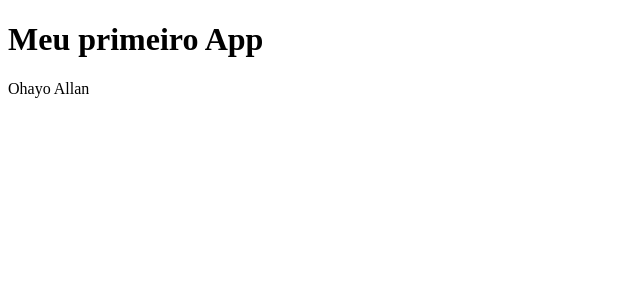
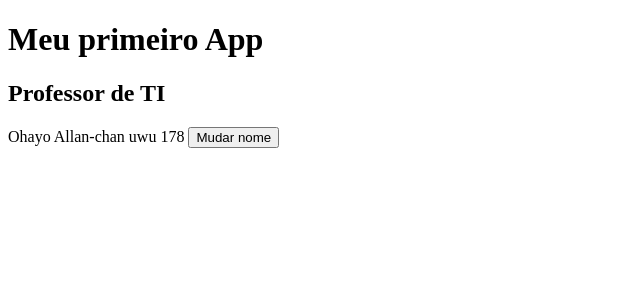
Before and after one commit to AlephGoldstein/primeiro_app, a React (Create React App) app: page / in a window 1280 px wide. Shown: the top 300 px of the page, without its empty margins (0-640 px from the left). Built offline with nearby package versions, Linux system fonts and the light colour scheme.

Commit message:
changes 28/06 12

```diff
--- a/src/App.js
+++ b/src/App.js
@@ -1,9 +1,19 @@
 import MostraNome from "./components/MostraNome"
+import { useState } from "react";
 function App() {
+  const [pessoa, setPessoa] = useState("Professor de TI")
+  function handleChangeName(nome){
+    setPessoa(nome)
+  }
   return (
     <div className="App">
       <h1>Meu primeiro App</h1>
-      <MostraNome pessoa="Allan"/>
+      <h2>{pessoa}</h2>
+      <MostraNome pessoa="Allan" idade={178}/>
+      <button onClick={() =>handleChangeName("Thalia")}>
+        Mudar nome
+      </button>
+
     </div>
   );
 }
--- a/src/components/MostraNome.js
+++ b/src/components/MostraNome.js
@@ -1,6 +1,6 @@
-function MostraNome({pessoa}){
+function MostraNome({pessoa,idade}){
     return (
-      <span>Ohayo {pessoa}</span>
+      <span>Ohayo {pessoa}-chan uwu {idade} </span>
     );
 }
 export default MostraNome
```
